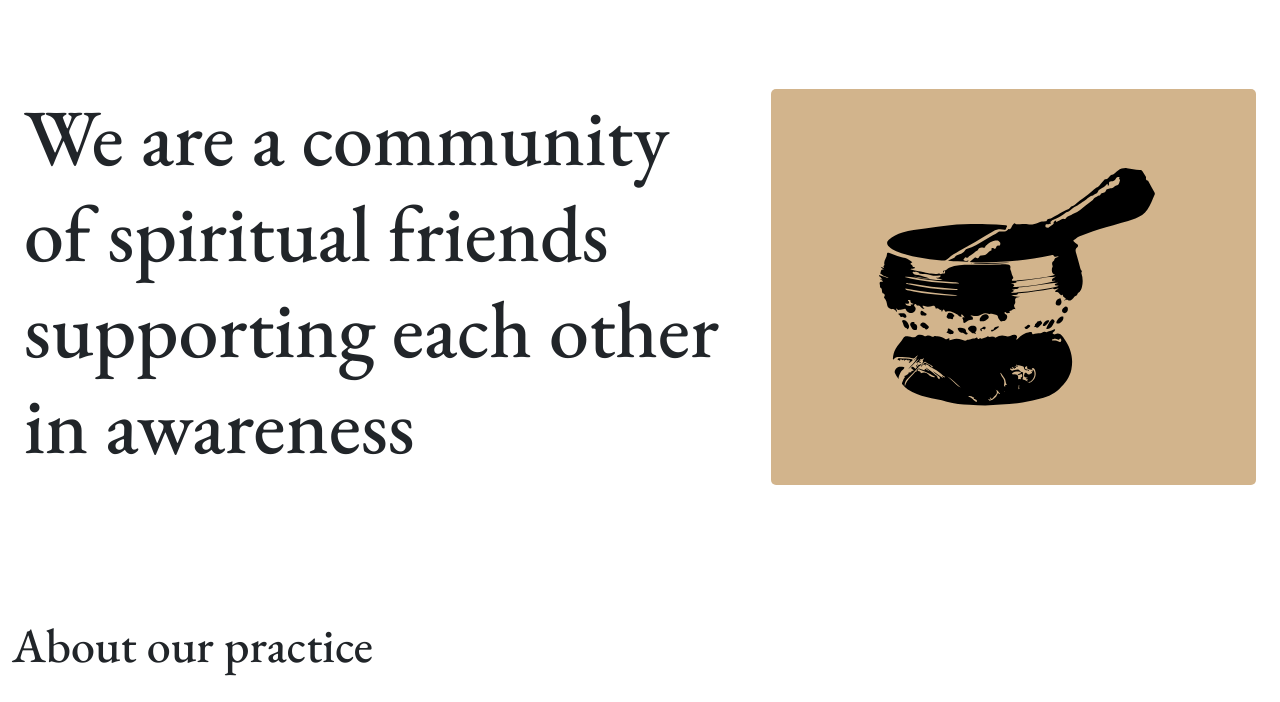
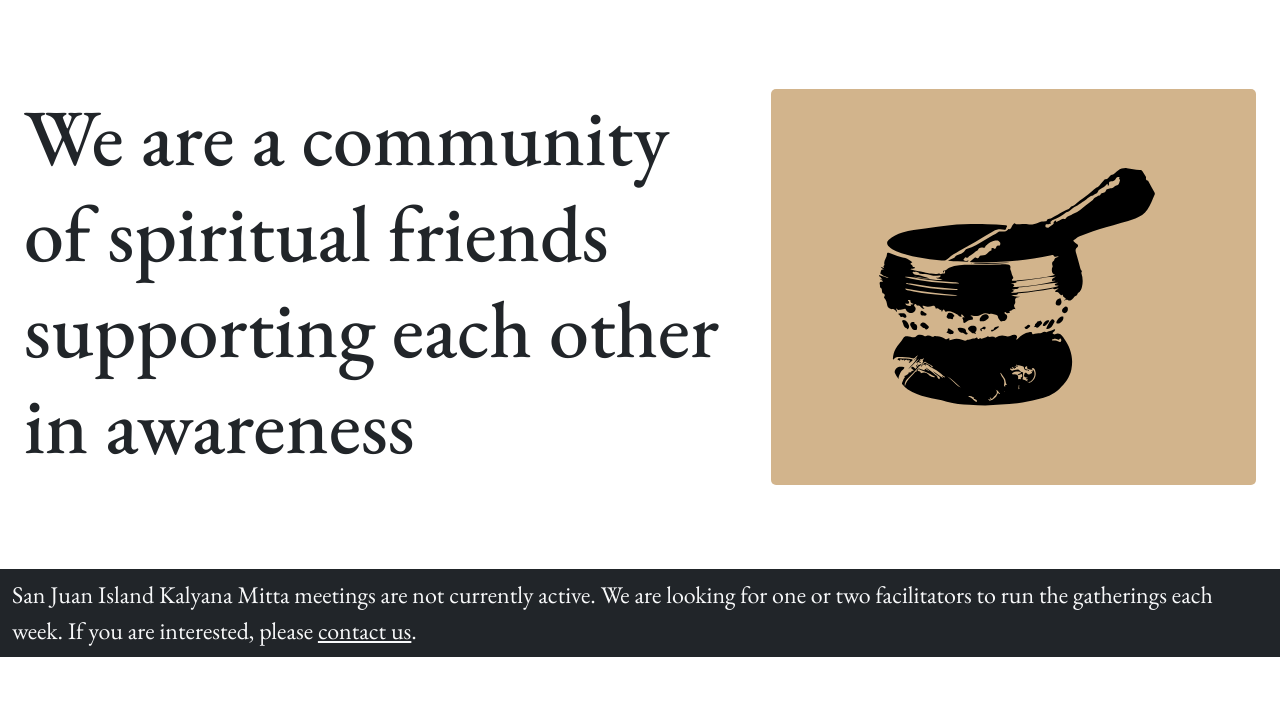
Before and after one commit to m8ker/sjikm, a website built with webpack: page index.html in a window 1280 px wide. Shown: the part 97-799 px from the top of the page. Built offline with nearby package versions, Linux system fonts and the light colour scheme; a web font is replaced by a local one.

Commit message:
Update index.html

```diff
--- a/index.html
+++ b/index.html
@@ -101,7 +101,11 @@
           </div>
         </div>
         <!-- Hero End -->
-
+        <div class="bnr bg-primary py-2">
+          <div class="container-xxl text-light">
+            San Juan Island Kalyana Mitta meetings are not currently active. We are looking for one or two facilitators to run the gatherings each week. If you are interested, please <a class="text-light" href="#fs-frm">contact us</a>.
+          </div>
+        </div>
         <!-- about Start -->
         <section id="about" class="mb-5" >
           <div class="container-xxl">
```
